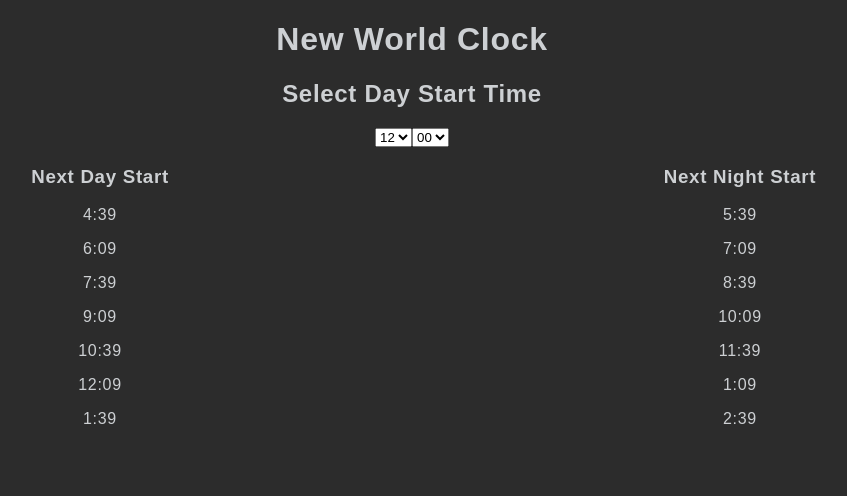
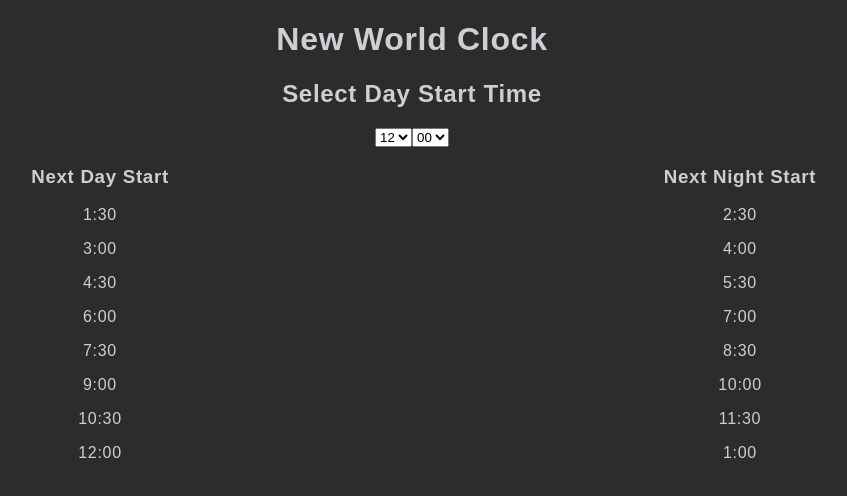
Before and after one commit to jasonian5000/New-World-Time, a React (Create React App) app: page / in a window 1280 px wide. Shown: the top 496 px of the page, without its empty margins (228-1075 px from the left). Built offline with nearby package versions, Linux system fonts and the light colour scheme.

Commit message:
fixed props passing to receive form input

```diff
--- a/src/App.js
+++ b/src/App.js
@@ -1,12 +1,10 @@
-import TimesDisplay from "./components/TimesDisplay";
-import TimeSelectForm from "./components/TimeSelectForm";
 import "../src/css/App.css"
+import Homepage from "./components/Homepage";
 
 function App() {
   return (
     <div className="App">
-      <TimeSelectForm/>
-      <TimesDisplay/>
+      <Homepage/>
     </div>
   );
 }
--- a/src/actions/populateTimesDisplay.js
+++ b/src/actions/populateTimesDisplay.js
@@ -2,7 +2,7 @@ export const populateTimesDisplay = (hour, minute) => {
   let state = [];
   let currentHour = Number(hour);
   let currentMinute = Number(minute);
-  for (let index = 0; index < 7; index++) {
+  for (let index = 0; index < 8; index++) {
     if (currentMinute < 30) {
       currentHour += 1;
       currentMinute += 30;
--- /dev/null
+++ b/src/components/Homepage.jsx
@@ -0,0 +1,15 @@
+import React from "react";
+import { useState } from "react";
+import TimesDisplay from "./TimesDisplay";
+import TimeSelectForm from "./TimeSelectForm";
+
+export default function Homepage() {
+  const [hourInput, setHourInput] = useState("12");
+  const [minuteInput, setMinuteInput] = useState("00");
+  return (
+    <div>
+      <TimeSelectForm hourInput={hourInput} setHourInput={setHourInput} minuteInput={minuteInput} setMinuteInput={setMinuteInput}/>
+      <TimesDisplay hourInput={hourInput} minuteInput={minuteInput}/>
+    </div>
+  );
+}
--- a/src/components/TimeSelectForm.jsx
+++ b/src/components/TimeSelectForm.jsx
@@ -1,11 +1,9 @@
-import { useState } from "react";
 import { makeDropDown } from "../actions/makeDropDown";
 
-export default function TimeSelectForm() {
+export default function TimeSelectForm(props) {
   const hourList = makeDropDown(1, 12);
   const minuteList = makeDropDown(0, 60);
-  const [hourInput, setHourInput] = useState('12')
-  const [minuteInput, setMinuteInput] = useState('00')
+
   return (
     <div>
         <h1>New World Clock</h1>
@@ -13,8 +11,8 @@ export default function TimeSelectForm() {
       <form>
         <select
           name="hour"
-          value={hourInput}
-          onChange={(e) => setHourInput(e.target.value)}
+          value={props.hourInput}
+          onChange={(e) => props.setHourInput(e.target.value)}
         >
           {hourList.map((hour) => (
             <option value={hour.value} key={hour.value}>{hour.value}</option>
@@ -22,8 +20,8 @@ export default function TimeSelectForm() {
         </select>
         <select
           name="minute"
-          value={minuteInput}
-          onChange={(e) => setMinuteInput(e.target.value)}
+          value={props.minuteInput}
+          onChange={(e) => props.setMinuteInput(e.target.value)}
         >
           {minuteList.map((minute) => (
             <option
--- a/src/components/TimesDisplay.jsx
+++ b/src/components/TimesDisplay.jsx
@@ -2,8 +2,8 @@ import React from "react";
 import { populateTimesDisplay } from "../actions/populateTimesDisplay";
 import "../css/TimesDisplay.css"
 
-export default function TimesDisplay() {
-  let timesList = populateTimesDisplay("3", "09");
+export default function TimesDisplay(props) {
+  let timesList = populateTimesDisplay(props.hourInput, props.minuteInput);
   return (
     <div className="display_wrapper">
       <div className="display_columns">
```
